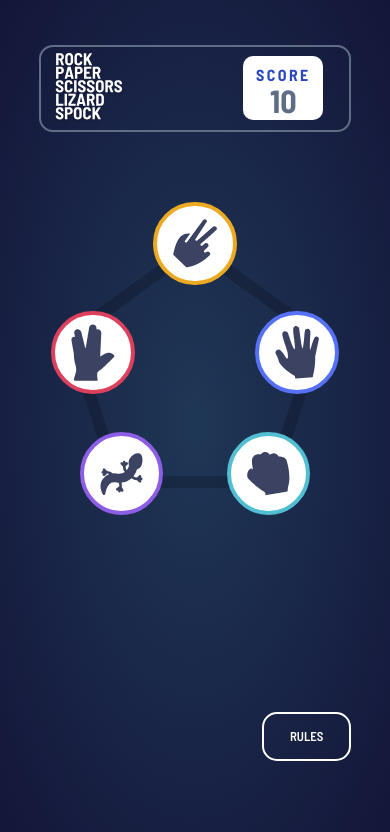
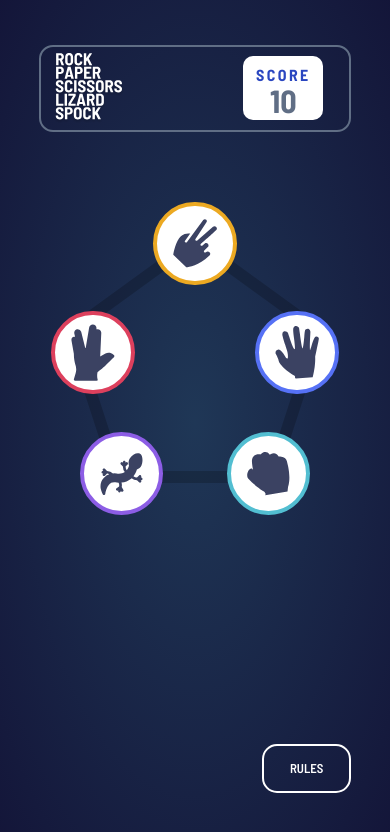
Before and after one commit to ngeru19/prs, a React (Create React App) app: page / in a window 390 px wide. Shown: the top 832 px of the page. Built offline with nearby package versions, Linux system fonts and the light colour scheme.

Commit message:
fixed mobile layout

```diff
--- a/src/components/Playground/Playground.css
+++ b/src/components/Playground/Playground.css
@@ -14,7 +14,7 @@
     z-index: -1;
     top: 50%;
     left: 50%;
-    transform: translate(-50%,-48%);
+    transform: translate(-50%,-50%);
     width: 40%;
   }
 
@@ -57,6 +57,7 @@
     width: 75%;
     margin: 0 auto;
     transition: 1s all;
+    /* border: 1px solid maroon; */
   }
 
   .playground__row {
@@ -210,6 +211,9 @@
       display: grid;
       grid-template-areas: "userChoice aiChoice"
                            "result result";
+      /* border: 2px dotted firebrick; */
+      align-items: center;
+      justify-content: center;
     }
 
     .user__area {
--- a/src/components/Rules/Rules.css
+++ b/src/components/Rules/Rules.css
@@ -67,6 +67,6 @@
     }
 
     .rules-btn {
-      bottom: 20em;
+      bottom: 15em;
     }
   }
```
